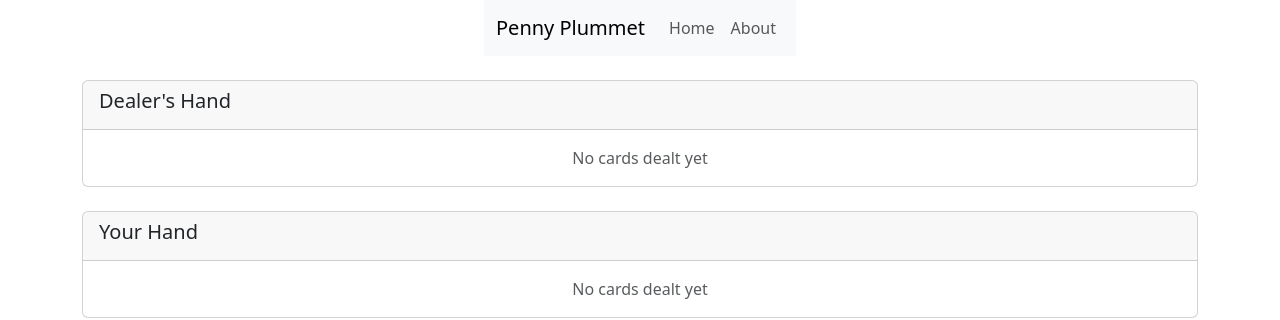
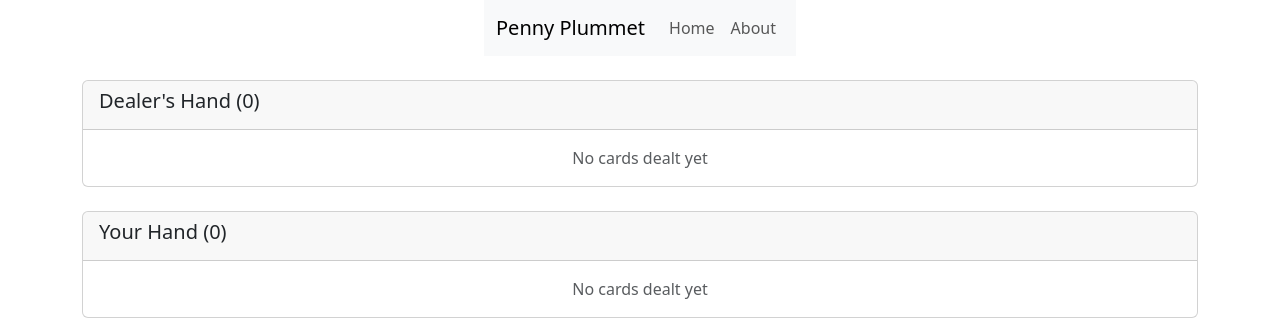
Before and after one commit to benceb2/penny-plummet, a Vue app: page / in a window 1280 px wide. Shown: the top 320 px of the page. Built offline with nearby package versions, Linux system fonts and the light colour scheme; the HTML template or start-up script is replaced by a standard one.

Commit message:
implement some more core blackjack functionality

```diff
--- a/src/stores/game.ts
+++ b/src/stores/game.ts
@@ -1,32 +1,75 @@
 import { BlackjackState } from '@/types/BlackjackGameState';
 import type { Card } from '@/types/Card';
-import { generateDeck } from '@/utils/cards';
+import { generateDeck, shuffleDeck, calculateHandValue } from '@/utils/cards';
 import { defineStore } from 'pinia'
-import { ref } from 'vue';
+import { ref, computed } from 'vue';
 
 export const useGameStore = defineStore('game', () => {
-
   const deck = ref<Card[]>([])
   const playerHand = ref<Card[]>([])
   const dealerHand = ref<Card[]>([])
   const gameState = ref(BlackjackState.betting)
   const currentBet = ref(0)
 
+  const playerScore = computed(() => calculateHandValue(playerHand.value))
+  const dealerScore = computed(() => calculateHandValue(dealerHand.value))
+
   function dealCards() {
-    deck.value = generateDeck()
+    currentBet.value = 0
+    deck.value = shuffleDeck(generateDeck())
     playerHand.value = [deck.value.pop()!, deck.value.pop()!]
     dealerHand.value = [deck.value.pop()!, { ...deck.value.pop()!, faceUp: false }]
     gameState.value = BlackjackState.playerTurn
   }
 
   function hit() {
+    if (gameState.value !== BlackjackState.playerTurn) return
 
+    playerHand.value.push(deck.value.pop()!)
+
+    if (playerScore.value > 21) {
+      gameState.value = BlackjackState.gameOver
+      // Reveal dealer's hole card
+      dealerHand.value[1].faceUp = true
+    }
   }
 
   function stand() {
+    if (gameState.value !== BlackjackState.playerTurn) return
 
+    gameState.value = BlackjackState.dealerTurn
+    // Reveal dealer's hole card
+    dealerHand.value[1].faceUp = true
+
+    // Dealer must hit on 16 and below, stand on 17 and above
+    while (dealerScore.value < 17) {
+      dealerHand.value.push(deck.value.pop()!)
+    }
+
+    determineWinner()
   }
 
+  function determineWinner() {
+    if (dealerScore.value > 21 || playerScore.value > dealerScore.value) {
+      // Player wins
+      currentBet.value *= 2
+    } else if (dealerScore.value > playerScore.value) {
+      // Dealer wins
+      currentBet.value = 0
+    } else {
+      // Push - return original bet
+    }
+
+    gameState.value = BlackjackState.gameOver
+  }
+
+  function reset() {
+    deck.value = []
+    playerHand.value = []
+    dealerHand.value = []
+    gameState.value = BlackjackState.betting
+    currentBet.value = 0
+  }
 
   return {
     deck,
@@ -34,9 +77,11 @@ export const useGameStore = defineStore('game', () => {
     dealerHand,
     gameState,
     currentBet,
+    playerScore,
+    dealerScore,
     dealCards,
     hit,
-    stand
+    stand,
+    reset
   }
-
-});
+})
--- a/src/types/BlackjackGameState.ts
+++ b/src/types/BlackjackGameState.ts
@@ -2,5 +2,5 @@ export enum BlackjackState {
   betting,
   playerTurn,
   dealerTurn,
-  roundOver
+  gameOver
 }
--- a/src/views/BlackjackView.vue
+++ b/src/views/BlackjackView.vue
@@ -1,5 +1,5 @@
 <script setup lang="ts">
-import { ref } from 'vue'
+import { ref, computed } from 'vue'
 import { useGameStore } from '@/stores/game'
 import PlayingCard from '@/components/PlayingCard.vue'
 import { BlackjackState } from '@/types/BlackjackGameState'
@@ -7,20 +7,54 @@ import { BlackjackState } from '@/types/BlackjackGameState'
 const gameStore = useGameStore()
 const betAmount = ref(0)
 
+const gameStatus = computed(() => {
+  if (gameStore.gameState === BlackjackState.gameOver) {
+    if (gameStore.playerScore > 21) {
+      return 'Bust! Dealer wins!'
+    } else if (gameStore.dealerScore > 21) {
+      return 'Dealer busts! You win!'
+    } else if (gameStore.playerScore > gameStore.dealerScore) {
+      return 'You win!'
+    } else if (gameStore.playerScore < gameStore.dealerScore) {
+      return 'Dealer wins!'
+    } else {
+      return 'Push!'
+    }
+  }
+  return ''
+})
+
 function handleDeal() {
   if (betAmount.value > 0) {
+    gameStore.currentBet = betAmount.value
     gameStore.dealCards()
   }
+}
+
+function handleNewGame() {
+  gameStore.reset()
+  betAmount.value = 0
 }
 </script>
 
 <template>
   <main class="container mt-4">
+    <div v-if="gameStore.gameState === BlackjackState.gameOver"
+      class="alert"
+      :class="{
+        'alert-success': gameStatus.includes('You win'),
+        'alert-danger': gameStatus.includes('Dealer wins'),
+        'alert-warning': gameStatus.includes('Push')
+      }"
+      role="alert">
+      {{ gameStatus }}
+    </div>
+
     <div class="row mb-4">
       <div class="col-12">
         <div class="card">
           <div class="card-header">
-            <h5>Dealer's Hand</h5>
+            <h5>Dealer's Hand ({{ gameStore.dealerScore }})</h5>
           </div>
           <div class="card-body">
             <div class="d-flex justify-content-center">
@@ -43,7 +77,7 @@ function handleDeal() {
       <div class="col-12">
         <div class="card">
           <div class="card-header">
-            <h5>Your Hand</h5>
+            <h5>Your Hand ({{ gameStore.playerScore }})</h5>
           </div>
           <div class="card-body">
             <div class="d-flex justify-content-center">
@@ -84,9 +118,10 @@ function handleDeal() {
               <div class="col-md-6">
                 <div class="d-flex gap-2">
                   <button
+                    v-if="gameStore.gameState === BlackjackState.betting"
                     class="btn btn-primary"
                     @click="handleDeal"
-                    :disabled="betAmount <= 0 || gameStore.gameState !== BlackjackState.betting">
+                    :disabled="betAmount <= 0">
                     Deal Cards
                   </button>
                   <button
@@ -96,10 +131,16 @@ function handleDeal() {
                     Hit
                   </button>
                   <button
-                    v-if="gameStore.gameState === BlackjackState.dealerTurn"
-                    class="btn btn-danger"
+                    v-if="gameStore.gameState === BlackjackState.playerTurn"
+                    class="btn btn-warning"
                     @click="gameStore.stand">
                     Stand
+                  </button>
+                  <button
+                    v-if="gameStore.gameState === BlackjackState.gameOver"
+                    class="btn btn-primary"
+                    @click="handleNewGame">
+                    New Game
                   </button>
                 </div>
               </div>
@@ -120,7 +161,6 @@ function handleDeal() {
   padding: 20px;
 }
 
-/* Optional: Add a nice transition effect for cards */
 .playing-card {
   transition: transform 0.2s ease-in-out;
 }
```
Also changed, not shown: 1 other file (tests, documents, lock files or other folders).
